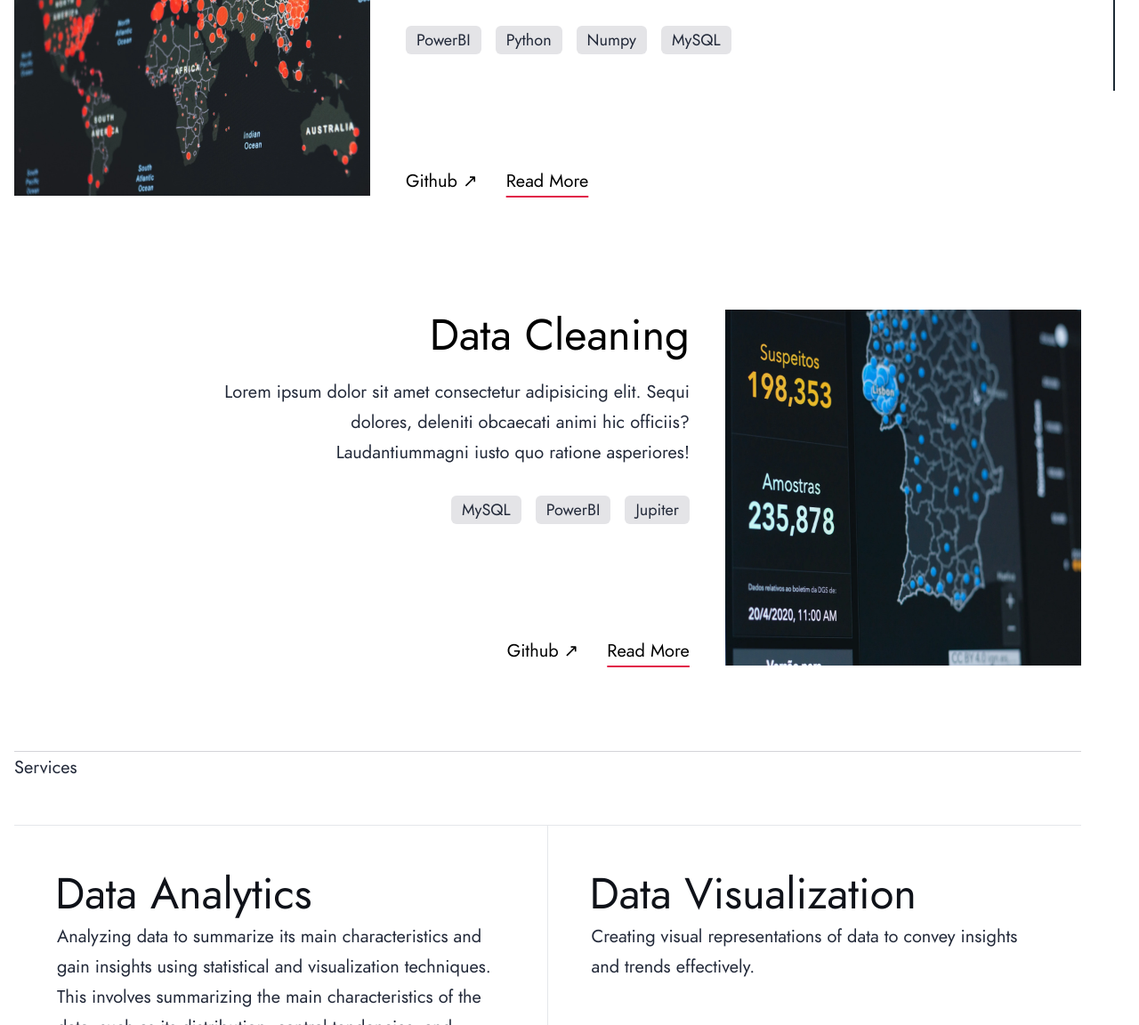
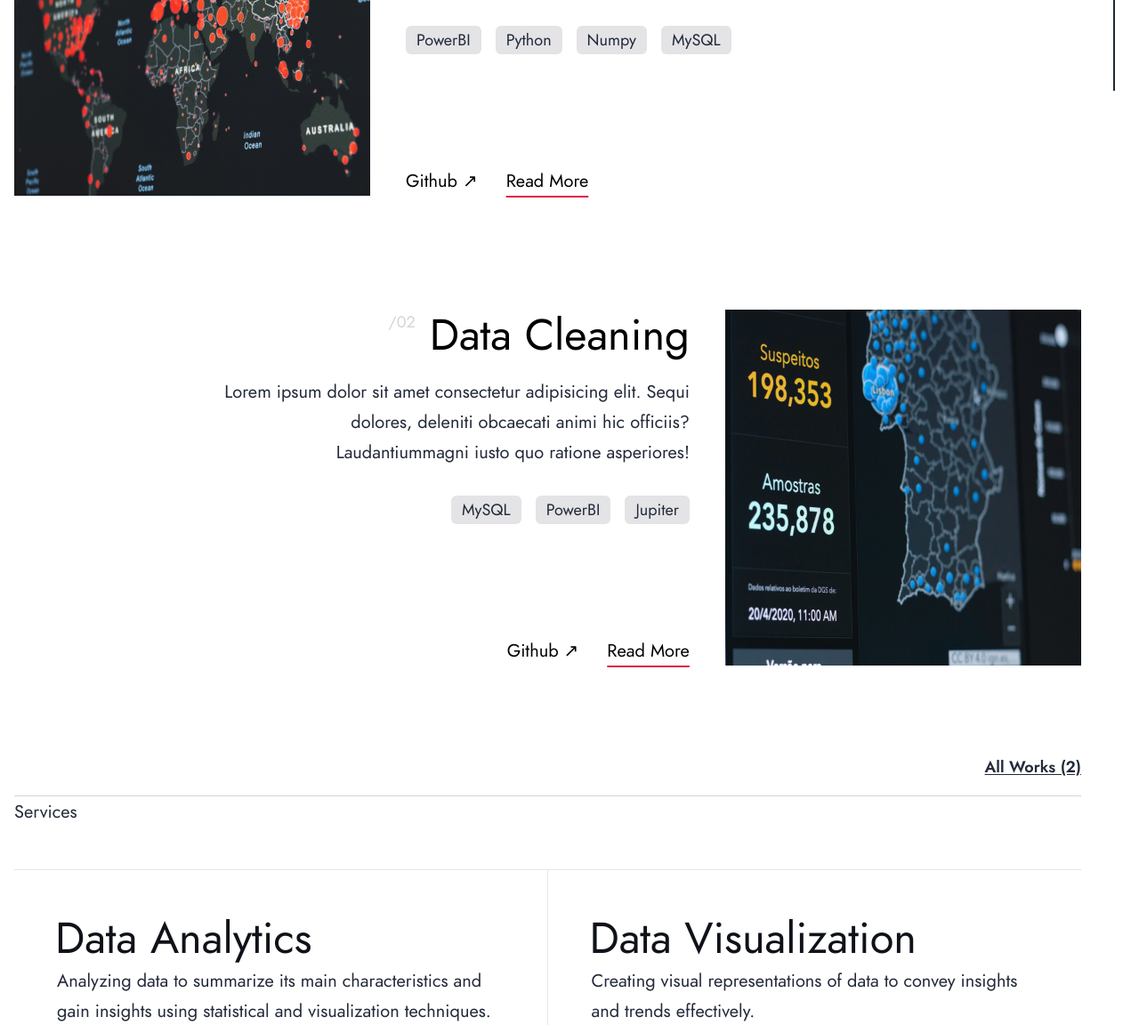
Before and after one commit to nidhish-nayak/nayan, an Astro site: page / in a window 1280 px wide. Shown: the part 777-1929 px from the top of the page at 89% size. Built offline with nearby package versions, Linux system fonts and the light colour scheme; Astro itself is replaced by a stand-in of ours.

Commit message:
Added link for all projects

```diff
--- a/src/components/hero/Projects.astro
+++ b/src/components/hero/Projects.astro
@@ -6,13 +6,17 @@ import "./Projects.scss";
 const projects = (await getCollection("projects"))
 	.sort((a, b) => a.data.pubDate.valueOf() - b.data.pubDate.valueOf())
 	.reverse();
+
+const projectCount = projects.length;
+
+const topProjects = projects.filter((project, index) => index <= 5);
 ---
 
 <section class="w-full md:w-[97%] mt-16 sm:mt-24 border-t border-zinc-300">
 	<p class="mb-8">My Works</p>
-	<div class="flex flex-col gap-16 md:gap-32">
+	<div class="flex flex-col gap-16 mb-16 md:mb-24 md:gap-32">
 		{
-			projects.map((project, index) =>
+			topProjects.map((project, index) =>
 				index % 2 === 0 ? (
 					<div class="flex flex-wrap md:grid md:grid-cols-[400px_1fr] gap-[2em]">
 						<a
@@ -32,7 +36,7 @@ const projects = (await getCollection("projects"))
 						</a>
 						<article class="self-start xl:w-[70%] flex flex-col justify-between h-full">
 							<div class="flex flex-col gap-4 justify-evenly">
-								<h2 class="p-0 m-0">
+								<h2 class="flex gap-4 p-0 m-0">
 									<a
 										href={`/projects/${project.slug}`}
 										rel="prefetch-intent"
@@ -40,6 +44,9 @@ const projects = (await getCollection("projects"))
 									>
 										{project.data.title}
 									</a>
+									<p class="self-start text-lg text-zinc-300 dark:text-zinc-700">
+										/0{index + 1}
+									</p>
 								</h2>
 								<p class="p-0 m-0">{project.data.description}</p>
 								<ul class="flex flex-wrap gap-4 mt-4">
@@ -68,7 +75,10 @@ const projects = (await getCollection("projects"))
 					<div class="flex flex-wrap md:grid md:grid-cols-[1fr_400px] gap-[2em]">
 						<article class="flex-col items-end justify-between hidden h-full md:flex">
 							<div class="flex flex-col xl:w-[70%] justify-evenly items-end text-right gap-4">
-								<h2 class="p-0 m-0">
+								<h2 class="flex gap-4 p-0 m-0">
+									<p class="self-start text-lg text-zinc-300 dark:text-zinc-700">
+										/0{index + 1}
+									</p>
 									<a
 										href={`/projects/${project.slug}`}
 										rel="prefetch-intent"
@@ -148,4 +158,13 @@ const projects = (await getCollection("projects"))
 			)
 		}
 	</div>
+	<p class="p-0 m-0 mb-4 font-semibold text-right">
+		<a
+			href="/projects"
+			rel="prefetch-intent"
+			class="text-lg underline text-inherit hover:text-rose-600 underline-offset-2"
+		>
+			All Works ({projectCount})
+		</a>
+	</p>
 </section>
--- a/src/components/hero/Skills.tsx
+++ b/src/components/hero/Skills.tsx
@@ -2,7 +2,7 @@ import { MY_SKILLS } from "../../consts";
 
 const Skills = () => {
 	return (
-		<section class="w-full md:w-[97%] mt-24 border-t border-zinc-300">
+		<section class="w-full md:w-[97%] border-t border-zinc-300">
 			<p class="">Services</p>
 			<div class="flex flex-col md:grid grid-cols-2 mt-12">
 				<div class="flex flex-col row-span-2 md:p-12 border-t md:border-b">
```
